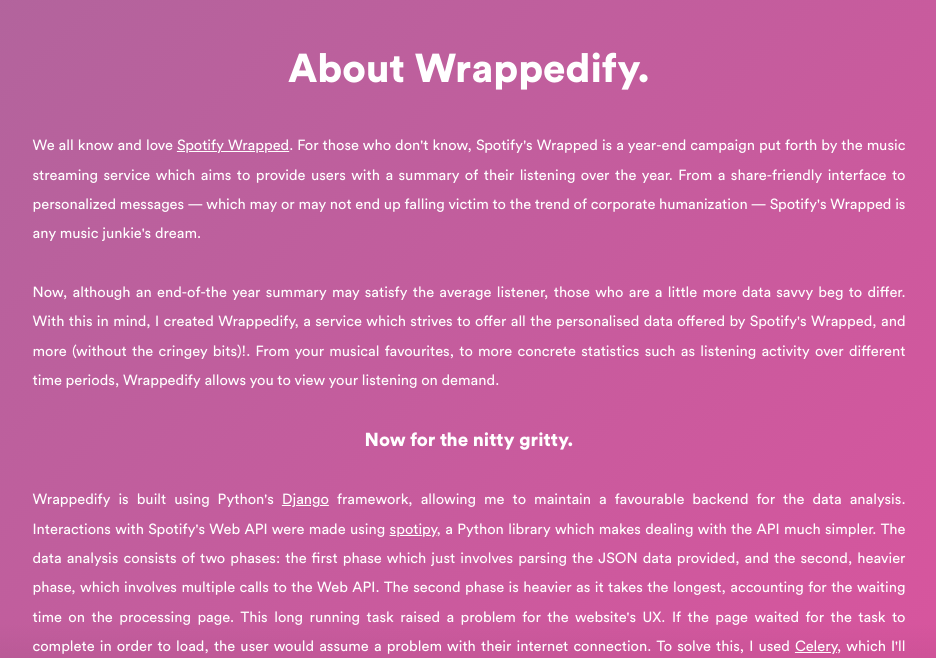
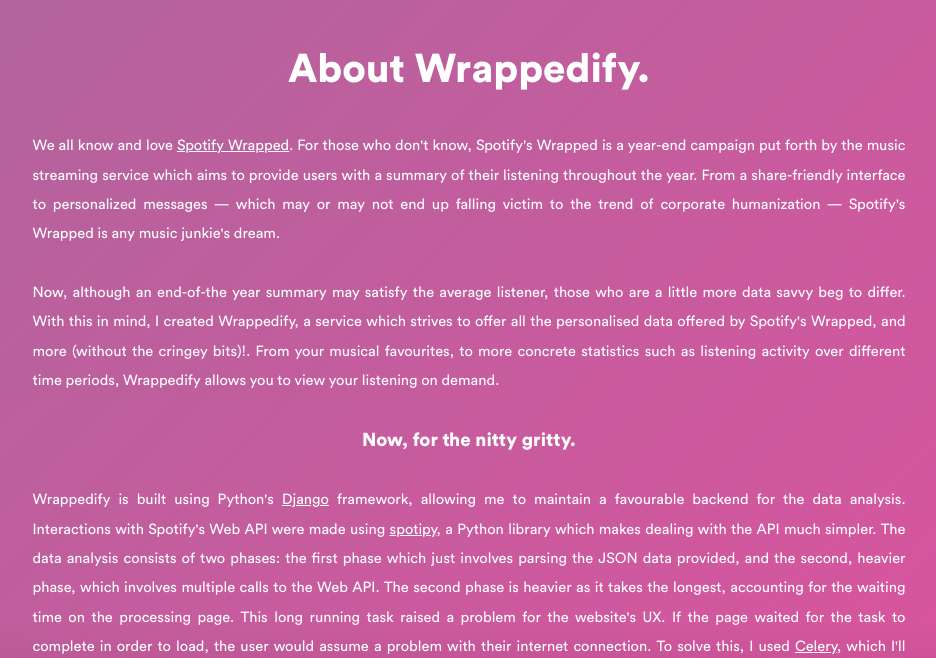
Before and after one commit to msohaill/wrappedify, a Django app: page /about/ in a window 1280 px wide. Shown: the part 100-758 px from the top of the page, without its empty margins (171-1107 px from the left). Run offline with Django 4.2, Linux system fonts and the light colour scheme; parts of the project's set-up code (start-up, migrations or seed data) failed here and were passed over.

Commit message:
Proofread about_view.html

```diff
--- a/pages/templates/pages/about_view.html
+++ b/pages/templates/pages/about_view.html
@@ -6,9 +6,9 @@
 {% block main %}
 <div style="width: 100%; display:flex; flex-direction:column; justify-content:center; align-items:center; text-align:justify">
     <h1>About Wrappedify.</h1>
-    <p style="font-size:11pt; width: 75%">We all know and love <a href="https://en.wikipedia.org/wiki/Spotify_Wrapped" style="color:white" target="_blank" rel="noopener noreferrer">Spotify Wrapped</a>. For those who don't know, Spotify's Wrapped is a year-end campaign put forth by the music streaming service which aims to provide users with a summary of their listening over the year. From a share-friendly interface to personalized messages — which may or may not end up falling victim to the trend of corporate humanization — Spotify's Wrapped is any music junkie's dream.</p>
+    <p style="font-size:11pt; width: 75%">We all know and love <a href="https://en.wikipedia.org/wiki/Spotify_Wrapped" style="color:white" target="_blank" rel="noopener noreferrer">Spotify Wrapped</a>. For those who don't know, Spotify's Wrapped is a year-end campaign put forth by the music streaming service which aims to provide users with a summary of their listening throughout the year. From a share-friendly interface to personalized messages — which may or may not end up falling victim to the trend of corporate humanization — Spotify's Wrapped is any music junkie's dream.</p>
     <p style="font-size:11pt; width: 75%">Now, although an end-of-the year summary may satisfy the average listener, those who are a little more data savvy beg to differ. With this in mind, I created Wrappedify, a service which strives to offer all the personalised data offered by Spotify's Wrapped, and more (without the cringey bits)!. From your musical favourites, to more concrete statistics such as listening activity over different time periods, Wrappedify allows you to view your listening on demand.</p>
-    <h3 style="font-family:CircularStd-Black">Now for the nitty gritty.</h3>
+    <h3 style="font-family:CircularStd-Black">Now, for the nitty gritty.</h3>
     <p style="font-size:11pt; width: 75%">Wrappedify is built using Python's <a href="https://www.djangoproject.com" style="color:white" target="_blank" rel="noopener noreferrer">Django</a> framework, allowing me to maintain a favourable backend for the data analysis. Interactions with Spotify's Web API were made using <a href="https://spotipy.readthedocs.io/en/2.19.0/" style="color:white" target="_blank" rel="noopener noreferrer">spotipy</a>, a Python library which makes dealing with the API much simpler. The data analysis consists of two phases: the first phase which just involves parsing the JSON data provided, and the second, heavier phase, which involves multiple calls to the Web API. The second phase is heavier as it takes the longest, accounting for the waiting time on the processing page. This long running task raised a problem for the website's UX. If the page waited for the task to complete in order to load, the user would assume a problem with their internet connection. To solve this, I used <a href="https://docs.celeryproject.org/en/stable/index.html" style="color:white" target="_blank" rel="noopener noreferrer">Celery</a>, which I'll discuss in a bit.</p>
     <p style="font-size:11pt; width: 75%">The front end is implemented with good ol' HTML5, CSS, and JavaScript, making use of AJAX and JQuery, as well. The genre bubble graphic and the activity charts were both made using <a href="https://d3js.org" style="color:white" target="_blank" rel="noopener noreferrer">D3.js</a>, a robust JavaScript library used for visualising data on the web. The websites UI was made in part by keeping Spotify's own interface in mind while also taking inspiration from <a href="https://medium.com/front-end-weekly/how-i-built-a-miniature-year-round-available-version-of-spotify-wrapped-e7625a30b58b" style="color:white" target="_blank" rel="noopener noreferrer">Statify</a>, another amazing service for understanding your Spotify listening.</p>
     <p style="font-size:11pt; width: 75%">Perhaps the most difficult component to implement was the seemingly simple progress bar. Much of my process is detailed in <a href="https://buildwithdjango.com/blog/post/celery-progress-bars/" style="color:white" target="_blank" rel="noopener noreferrer">an article</a> by Cory Zue that I used to create the dynamic progress bar. In short, the progress bar was implemented using asynchronous task queues (Celery) and a message broker (<a href="https://redis.io" style="color:white" target="_blank" rel="noopener noreferrer">Redis</a> in Wrappedify's case). The <em>client</em>, Django in our case, is responsible for the creation of the asynchronous task (the API heavy analysis). This creation of the task is communicated to the asynchronous queue via the message broker. After the task begins, the progress between the queue and the client (i.e., the webpage) is relayed through the message broker. With every update received, the progress bar advances with the help of JavaScript.</p>
```
